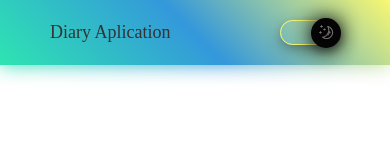
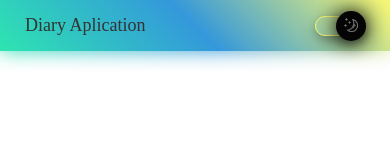
Before and after one commit to SenglayPann/Diary, a plain HTML site: page testing-space.html in a window 390 px wide. Both pictures are taken after a click on the element 310 px from the left and 32 px from the top of the page. Drawn offline with Linux system fonts and the light colour scheme; a web font is replaced by a local one.

Commit message:
Add: added responsivenes of header

```diff
--- /dev/null
+++ b/components/header.js
@@ -0,0 +1,32 @@
+class Header extends HTMLElement {
+    constructor() {
+        super()
+    }
+
+    connectedCallback() {
+        this.innerHTML = `
+        <nav id="navbar">
+            <div id="site-name">Diary Aplication</div>
+            <div id="dark-mode-toggler">
+                <div id="toggler-handle">
+                    <img src="./assets/icons/sun.svg" alt="">
+                    <img class="is-hidden" src="./assets/icons/moon.svg" alt="">
+                </div>
+            </div>
+        </nav>
+        `;
+
+        const themeTogglerHandle = document.getElementById('toggler-handle');
+        const themeTogglerHandleContainer = document.getElementById('dark-mode-toggler');
+
+        themeTogglerHandleContainer.addEventListener('click', () => {
+            themeTogglerHandle.classList.toggle('is-bg-black');
+            themeTogglerHandle.classList.toggle('clicked-dark-mode'); // move the dark mode handle toggler
+            themeTogglerHandle.children[0].classList.toggle('is-hidden');
+            themeTogglerHandle.children[1].classList.toggle('is-hidden');
+
+        });
+    }
+}
+
+customElements.define('custom-header', Header)
--- a/src/style/navbar.css
+++ b/src/style/navbar.css
@@ -1,7 +1,8 @@
 @import url(./colors.css);
 
 :root {
-    --dark-mode-toggler-container-height: 25px;
+    --dark-mode-toggler-container-height: 20px;
+    --dark-mode-toggler-container-width: 50px;
     --dark-mode-toggler-height: 30px;
 }
 
@@ -10,12 +11,15 @@ nav {
 }
 
 #navbar {
+    position: absolute;
+    top: 0;
+    left: 0;
     display: flex;
     align-items: center;
     justify-content: space-between;
     position: relative;
     width: 100vw;
-    padding: 20px 50px;
+    padding: 15px 25px;
     background: var(--gradient-primary);
 }
 
@@ -41,7 +45,7 @@ nav {
     display: flex;
     justify-content: start;
     align-items: center;
-    width: 60px;
+    width: var(--dark-mode-toggler-container-width);
     height: var(--dark-mode-toggler-container-height);
     border-radius: 26px;
     border: 1px solid var(--yellow);
@@ -88,7 +92,7 @@ nav {
 }
 
 .clicked-dark-mode {
-    transform: translateX(100%);
+    transform: translateX(calc(var(--dark-mode-toggler-container-width) - var(--dark-mode-toggler-height)));
 }
 
 .is-hidden {
@@ -98,3 +102,20 @@ nav {
 .is-bg-black {
     background-color: var(--black-primary) !important;
 }
+
+@media (min-width: 912px) {
+    #navbar {
+        padding: 20px 50px;
+    }
+    :root {
+        --dark-mode-toggler-container-height: 25px;
+        --dark-mode-toggler-container-width: 60px;
+        --dark-mode-toggler-height: 30px;
+    }
+}
+
+@media (min-width: 1442px) {
+    #navbar {
+        padding: 20px 70px;
+    }
+}
--- a/testing-space.html
+++ b/testing-space.html
@@ -9,33 +9,13 @@
     <link rel="icon" type="image/png" sizes="16x16" href="../assets/favicon/favicon-16x16.png">
     <link rel="manifest" href="../assets/favicon//site.webmanifest">
     <link rel="stylesheet" href="./src/style/index.css">
+    <script src="./components/header.js" defer></script>
 </head>
 <body>
-    <section>
-        <nav id="navbar">
-            <div id="site-name">Diary Aplication</div>
-            <div id="dark-mode-toggler">
-                <div id="toggler-handle">
-                    <img src="./assets/icons/sun.svg" alt="">
-                    <img class="is-hidden" src="./assets/icons/moon.svg" alt="">
-                </div>
-            </div>
-        </nav>
-    </section>
+    <custom-header></custom-header>
 </body>
 </html>
 
 <script>
-    const themeTogglerHandle = document.getElementById('toggler-handle');
-    const themeTogglerHandleContainer = document.getElementById('dark-mode-toggler');
-    const navbar = document.getElementById('navbar');
 
-    themeTogglerHandleContainer.addEventListener('click', () => {
-        navbar.classList.toggle('dark')
-        themeTogglerHandle.classList.toggle('is-bg-black');
-        themeTogglerHandle.classList.toggle('clicked-dark-mode'); // move the dark mode handle toggler
-        themeTogglerHandle.children[0].classList.toggle('is-hidden');
-        themeTogglerHandle.children[1].classList.toggle('is-hidden');
-
-    });
 </script>
```
